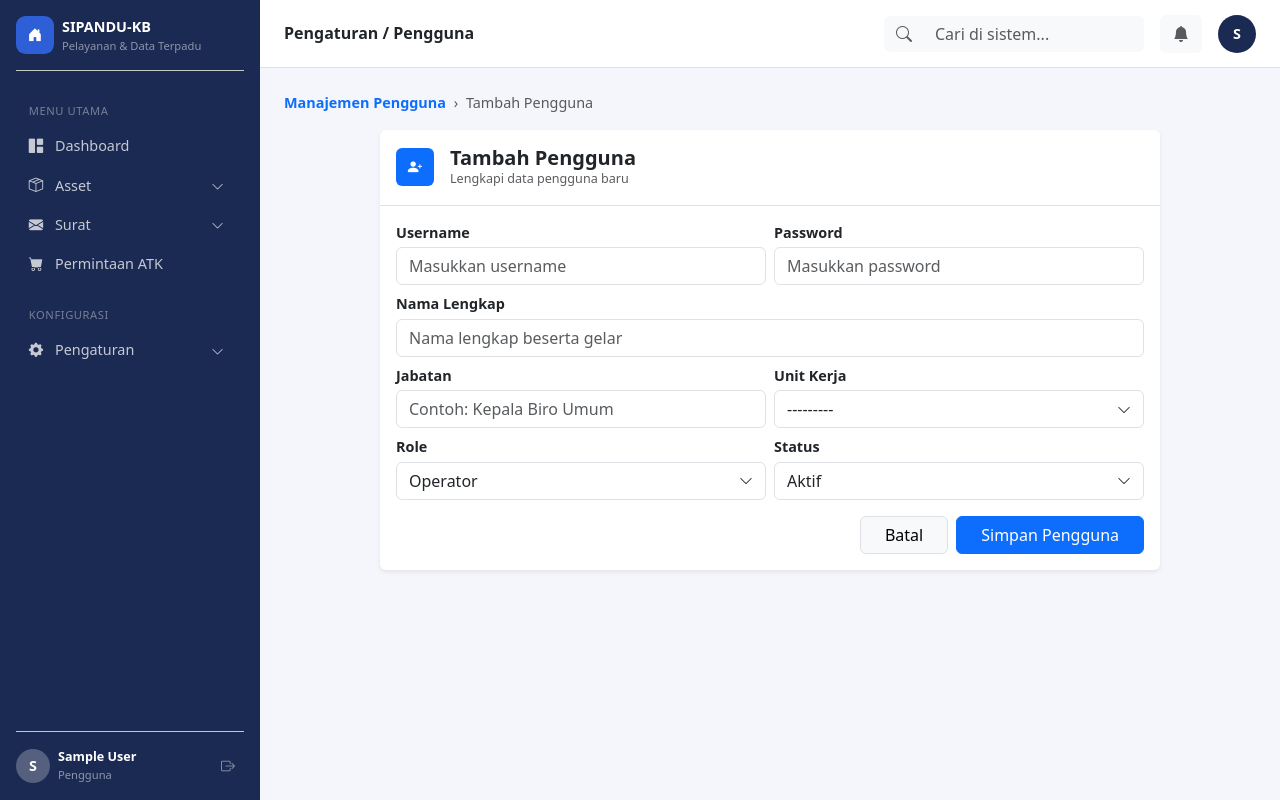
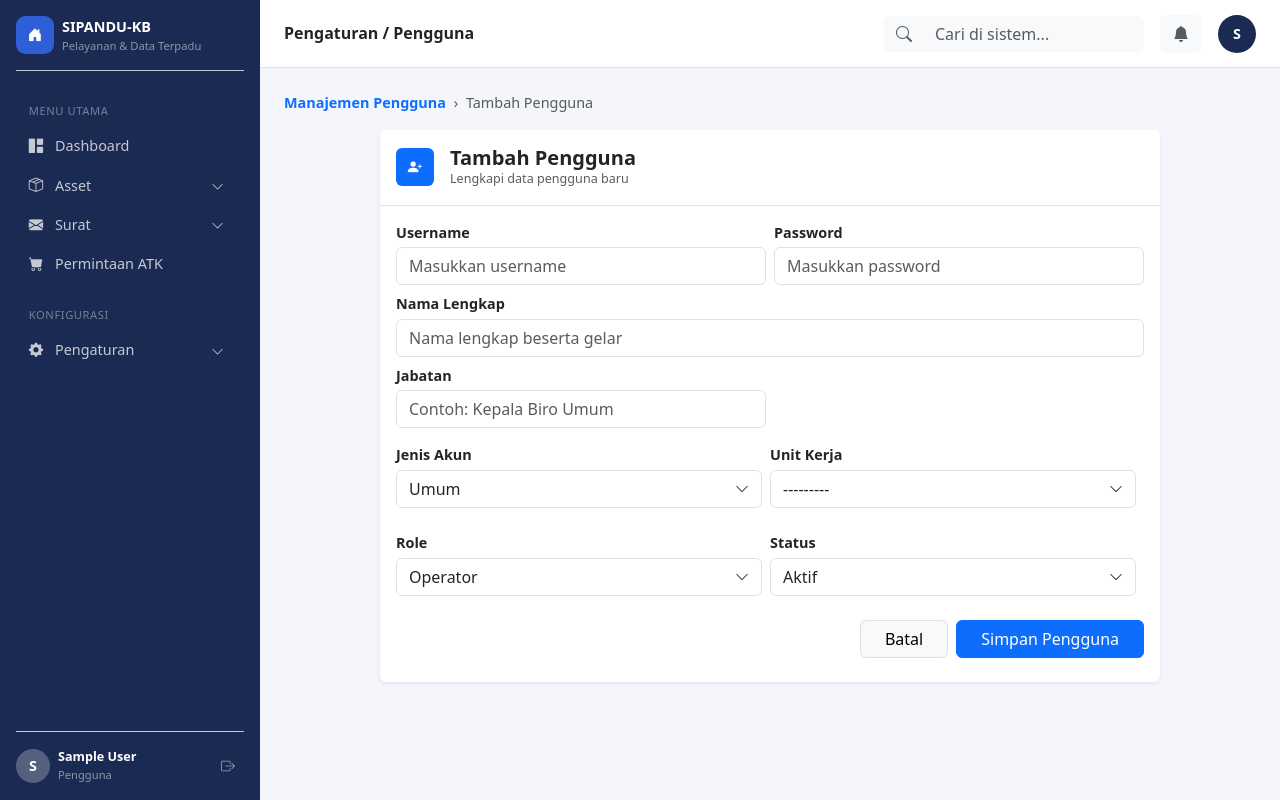
Before and after one commit to AhmadGhozi/Website-SIPANDU, a Django app: page /pengguna/tambah/ in a window 1280 px wide. Run offline with Django 5.2, Linux system fonts and the light colour scheme; the visitor is signed in with stand-in values (Sample User, id 1).

Commit message:
Menambahkan filter Manajemen Asset untuk akun Balai/Bidang

```diff
--- a/pengguna/forms.py
+++ b/pengguna/forms.py
@@ -15,14 +15,15 @@ class PenggunaForm(forms.ModelForm):
 
     class Meta:
         model = Profile
-        fields = ['nama_lengkap', 'jabatan', 'unit_kerja', 'role', 'status']
+        fields = ['nama_lengkap', 'jabatan', 'unit_kerja', 'jenis_akun', 'role', 'status']
         widgets = {
             'nama_lengkap': forms.TextInput(attrs={'class': 'form-control', 'placeholder': 'Nama lengkap beserta gelar'}),
             'jabatan': forms.TextInput(attrs={'class': 'form-control', 'placeholder': 'Contoh: Kepala Biro Umum'}),
             'unit_kerja': forms.Select(attrs={'class': 'd-none'}),
+            'jenis_akun': forms.Select(attrs={'class': 'd-none'}),
             'role': forms.Select(attrs={'class': 'd-none'}),
             'status': forms.Select(attrs={'class': 'd-none'}),
-        }
+            }
 
     def __init__(self, *args, **kwargs):
         super().__init__(*args, **kwargs)
--- a/pengguna/models.py
+++ b/pengguna/models.py
@@ -18,14 +18,20 @@ class Profile(models.Model):
         ('Sub Bagian Perencanaan Program & Keuangan', 'Sub Bagian Perencanaan Program & Keuangan'),
         ('Sub Bagian Umum dan Kepegawaian', 'Sub Bagian Umum dan Kepegawaian'),
         ('Bidang Pengendalian Penduduk, Penyuluhan dan Penggerakan', 'Bidang Pengendalian Penduduk, Penyuluhan dan Penggerakan'),
-        ('Bidang Keluarga Berencana', 'Bidang Keluarga Berencana'),
+        ('Bidang KB DPPKB', 'Bidang KB DPPKB'),
         ('Bidang Ketahanan dan Kesejahteraan Keluarga', 'Bidang Ketahanan dan Kesejahteraan Keluarga'),
+    ]
+    JENIS_AKUN_CHOICES = [
+        ('umum', 'Umum'),
+        ('balai', 'Balai'),
+        ('bidang', 'Bidang'),
     ]
 
     user = models.OneToOneField(User, on_delete=models.CASCADE, related_name='profile')
     nama_lengkap = models.CharField(max_length=150)
     jabatan = models.CharField(max_length=150, blank=True)
     unit_kerja = models.CharField(max_length=100, choices=UNIT_KERJA_CHOICES, blank=True)
+    jenis_akun = models.CharField(max_length=10, choices=JENIS_AKUN_CHOICES, default='umum')
     role = models.CharField(max_length=15, choices=ROLE_CHOICES, default='operator')
     status = models.CharField(max_length=10, choices=STATUS_CHOICES, default='aktif')
 
--- a/templates/pengguna/pengguna_form.html
+++ b/templates/pengguna/pengguna_form.html
@@ -64,6 +64,23 @@
                         <label class="form-label fw-semibold mb-1">Jabatan</label>
                         {{ form.jabatan }}
                     </div>
+                    <div class="row g-2 mb-2">
+                        <div class="col-md-6">
+                            <label class="form-label fw-semibold mb-1">Jenis Akun</label>
+                            <div class="custom-select-wrap" data-target="id_jenis_akun">
+                                <div class="custom-select-toggle form-control">
+                                    <span class="custom-select-label">Umum</span>
+                                    <i class="bi bi-chevron-down small"></i>
+                                </div>
+                                <div class="custom-select-menu">
+                                    <div class="custom-select-option" data-value="umum">Umum</div>
+                                    <div class="custom-select-option" data-value="balai">Balai</div>
+                                    <div class="custom-select-option" data-value="bidang">Bidang</div>
+                                </div>
+                            </div>
+                            {{ form.jenis_akun }}
+                        </div>
+
                         <div class="col-md-6">
                             <label class="form-label fw-semibold mb-1">Unit Kerja</label>
                             <div class="custom-select-wrap" data-target="id_unit_kerja">
@@ -76,7 +93,7 @@
                                     <div class="custom-select-option" data-value="Sub Bagian Perencanaan Program & Keuangan">Sub Bagian Perencanaan Program & Keuangan</div>
                                     <div class="custom-select-option" data-value="Sub Bagian Umum dan Kepegawaian">Sub Bagian Umum dan Kepegawaian</div>
                                     <div class="custom-select-option" data-value="Bidang Pengendalian Penduduk, Penyuluhan dan Penggerakan">Bidang Pengendalian Penduduk, Penyuluhan dan Penggerakan</div>
-                                <div class="custom-select-option" data-value="Bidang Keluarga Berencana">Bidang Keluarga Berencana</div>
+                                    <div class="custom-select-option" data-value="Bidang KB DPPKB">Bidang KB DPPKB</div>
                                     <div class="custom-select-option" data-value="Bidang Ketahanan dan Kesejahteraan Keluarga">Bidang Ketahanan dan Kesejahteraan Keluarga</div>
                                 </div>
                             </div>
```
Also changed, not shown: asset/views.py (+7 -0 lines), templates/asset/asset_list.html (+14 -3 lines), pengguna/migrations/0004_profile_jenis_akun.py (added), pengguna/migrations/0005_alter_profile_unit_kerja.py (added). Lines whose indentation alone changed are shown as unchanged.
